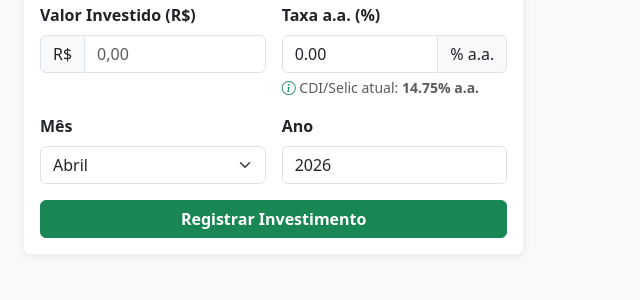
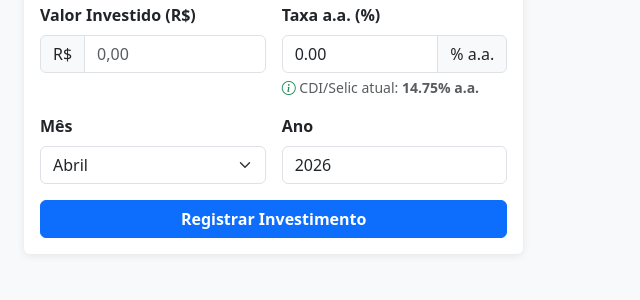
Before and after one commit to tpaixao13/controledegastos, a Flask app: page /investments/ in a window 1280 px wide. Shown: the part 460-760 px from the top of the page, without its empty margins (0-640 px from the left). Run offline with Flask 3, Linux system fonts and the light colour scheme; the visitor is signed in with stand-in values (Sample User, id 1); data that the repository does not hold is empty; some libraries are stand-ins or nearby versions.

Commit message:
auto(Edit): manage.html"

```diff
--- a/app/templates/investments/manage.html
+++ b/app/templates/investments/manage.html
@@ -103,7 +103,7 @@
 
           </div>
           <div class="mt-3">
-            {{ form.submit(class='btn btn-success fw-semibold w-100') }}
+            {{ form.submit(class='btn btn-primary fw-semibold w-100') }}
           </div>
         </form>
       </div>
```
